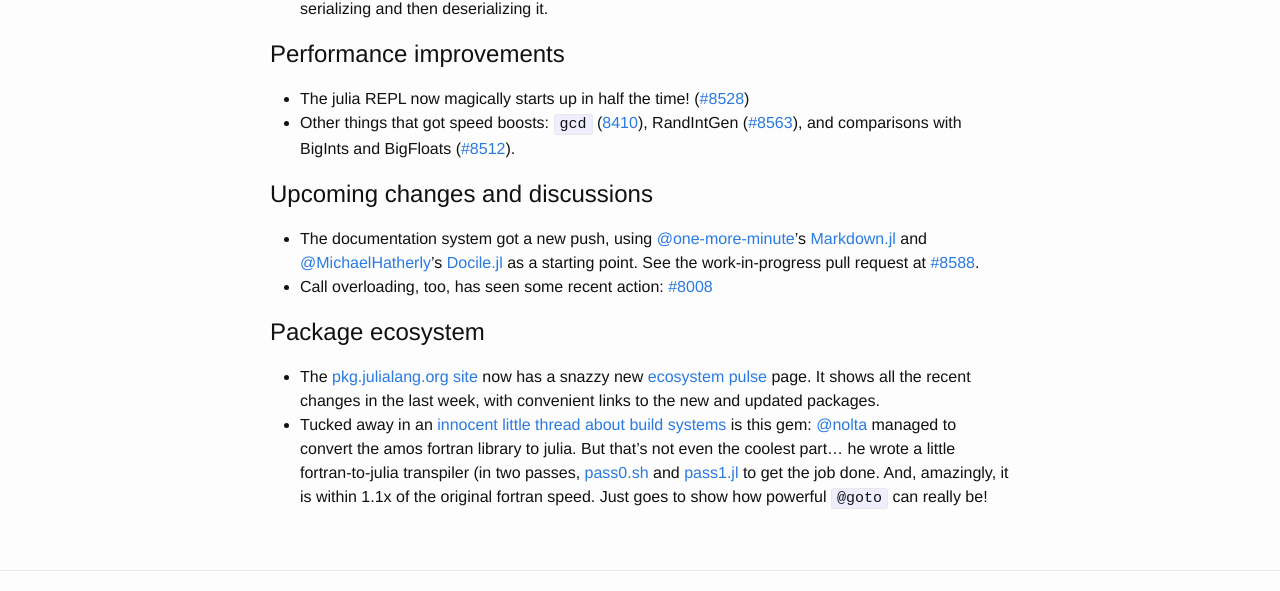
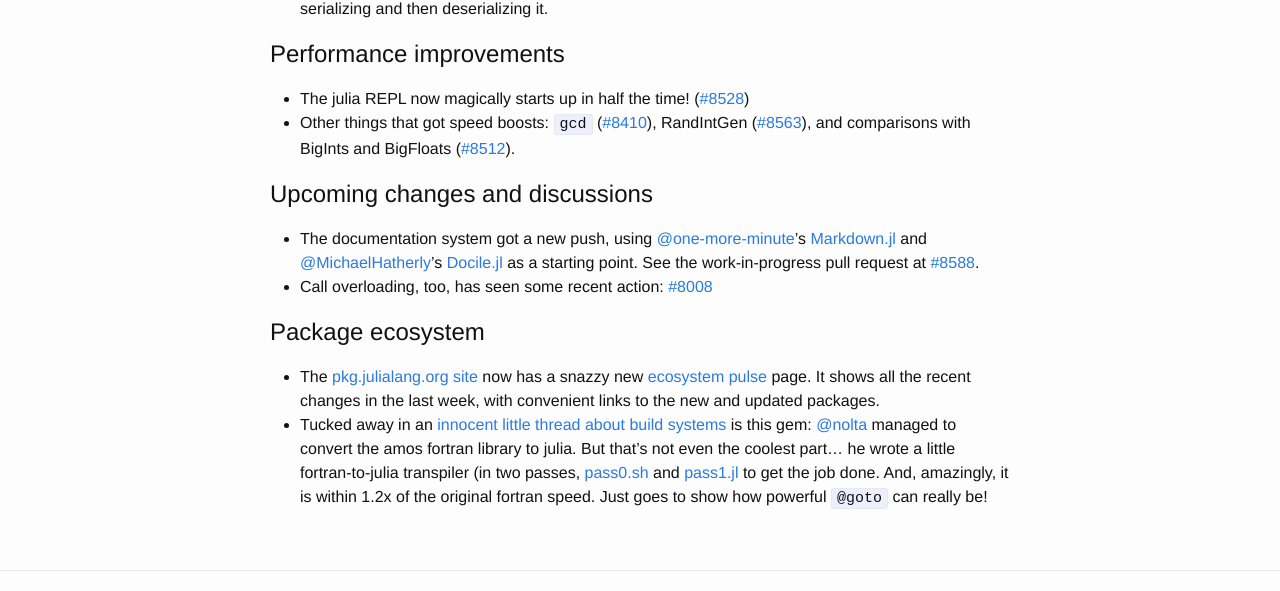
Before and after one commit to thisweekinjulia/thisweekinjulia.github.io, a Jekyll site: the page built from _posts/2014-10-10-October-10.markdown, in a window 1280 px wide. Shown: the part 857-1448 px from the top of the page. Built offline with Jekyll 4.4.1, drawn with Linux system fonts in a browser that asks for light colours.

```diff
--- a/_posts/2014-10-10-October-10.markdown
+++ b/_posts/2014-10-10-October-10.markdown
@@ -36,7 +36,7 @@ There is so much new in the past two weeks!  In the future, I'll try to keep it
 # Performance improvements
 
 * The julia REPL now magically starts up in half the time! ([#8528](https://github.com/JuliaLang/julia/pull/8528))
-* Other things that got speed boosts: `gcd` ([8410](https://github.com/JuliaLang/julia/pull/8410)), RandIntGen ([#8563](https://github.com/JuliaLang/julia/pull/8563)), and comparisons with BigInts and BigFloats ([#8512](https://github.com/JuliaLang/julia/pull/8512)).
+* Other things that got speed boosts: `gcd` ([#8410](https://github.com/JuliaLang/julia/pull/8410)), RandIntGen ([#8563](https://github.com/JuliaLang/julia/pull/8563)), and comparisons with BigInts and BigFloats ([#8512](https://github.com/JuliaLang/julia/pull/8512)).
 
 # Upcoming changes and discussions
 
@@ -46,4 +46,4 @@ There is so much new in the past two weeks!  In the future, I'll try to keep it
 # Package ecosystem
 
 * The [pkg.julialang.org site](http://pkg.julialang.org) now has a snazzy new [ecosystem pulse](http://pkg.julialang.org/pulse.html) page.  It shows all the recent changes in the last week, with convenient links to the new and updated packages.
-* Tucked away in an [innocent little thread about build systems](https://github.com/JuliaLang/julia/issues/8294#issuecomment-57108621) is this gem: [@nolta](https://github.com/nolta) managed to convert the amos fortran library to julia. But that's not even the coolest part... he wrote a little fortran-to-julia transpiler (in two passes, [pass0.sh](https://github.com/nolta/SpecialFunctions.jl/blob/master/src/amos/pass0.sh) and [pass1.jl](https://github.com/nolta/SpecialFunctions.jl/blob/master/src/amos/pass1.jl) to get the job done. And, amazingly, it is within 1.1x of the original fortran speed. Just goes to show how powerful `@goto` can really be!
+* Tucked away in an [innocent little thread about build systems](https://github.com/JuliaLang/julia/issues/8294#issuecomment-57108621) is this gem: [@nolta](https://github.com/nolta) managed to convert the amos fortran library to julia. But that's not even the coolest part... he wrote a little fortran-to-julia transpiler (in two passes, [pass0.sh](https://github.com/nolta/SpecialFunctions.jl/blob/master/src/amos/pass0.sh) and [pass1.jl](https://github.com/nolta/SpecialFunctions.jl/blob/master/src/amos/pass1.jl) to get the job done. And, amazingly, it is within 1.2x of the original fortran speed. Just goes to show how powerful `@goto` can really be!
```
